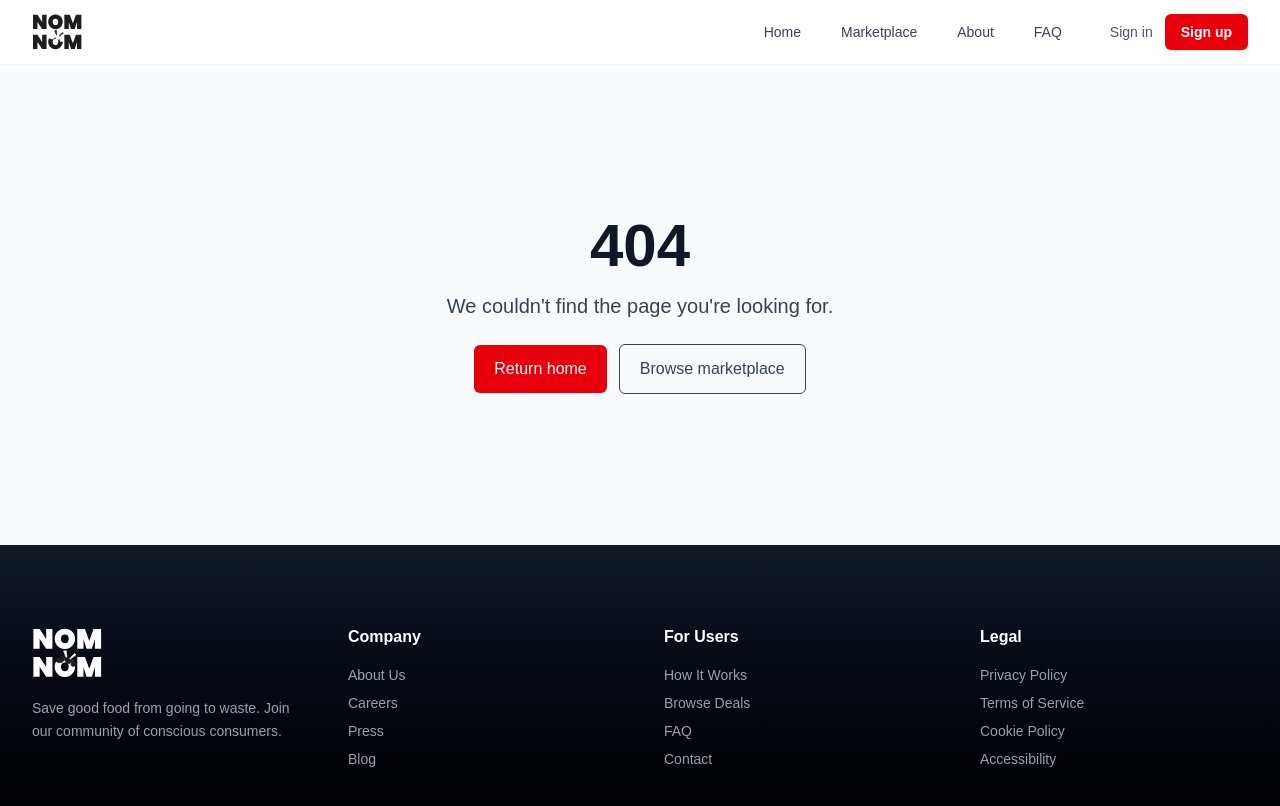
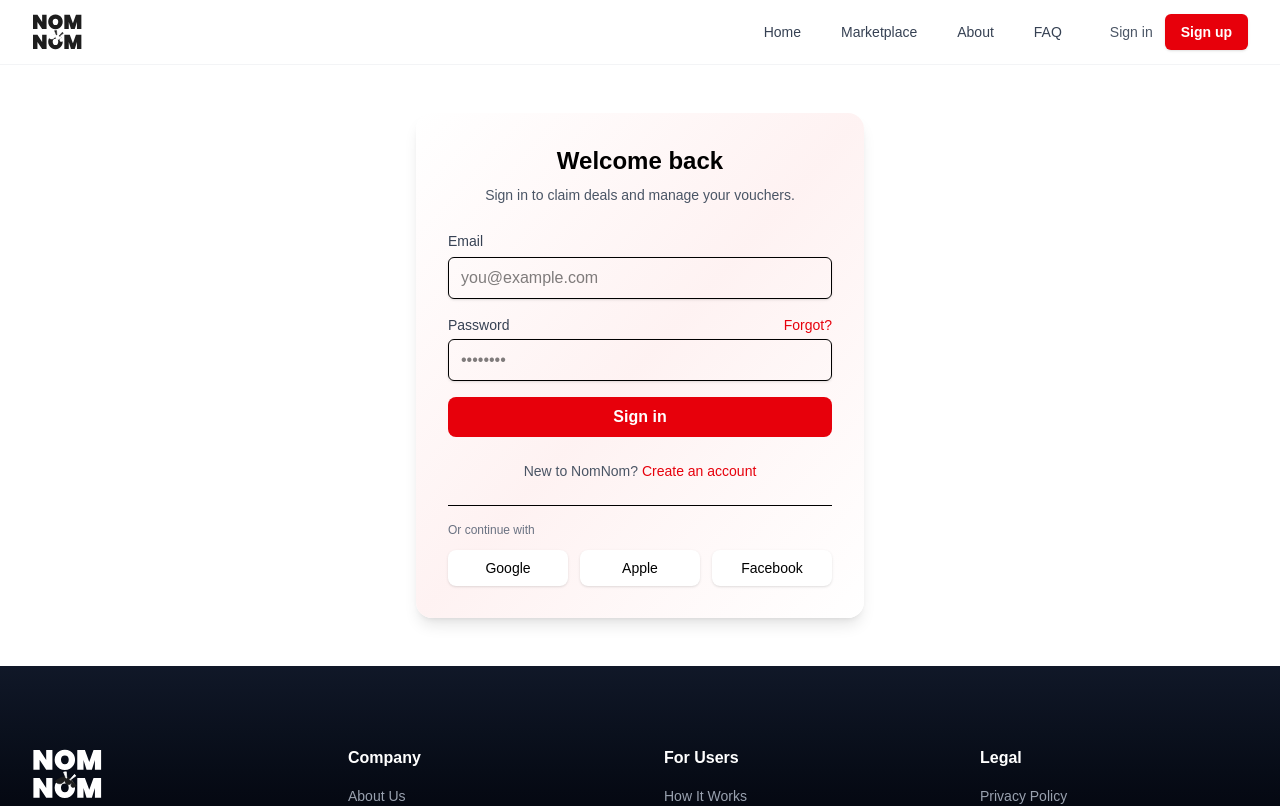
Before and after one commit to TazkieCT/NomNom-Website, a React (Vite) app: page /signin in a window 1280 px wide. Shown: the top 806 px of the page. Built offline with nearby package versions, Linux system fonts and the light colour scheme; a web font is replaced by a local one.

Commit message:
feat: Add SignIn and SignUp routes to App
Introduces routes for /signin and /signup, rendering the SignIn and SignUp components respectively. This enables user authentication pages in the application.

```diff
--- a/src/App.tsx
+++ b/src/App.tsx
@@ -5,6 +5,8 @@ import AboutUs from './pages/AboutUs'
 import FAQ from './pages/FAQ'
 import NotFound from './pages/NotFound'
 import Home from './pages/Home'
+import SignIn from './pages/SignIn'
+import SignUp from './pages/SignUp'
 import Header from './components/header'
 import Footer from './components/footer'
 
@@ -19,6 +21,8 @@ function App() {
           <Route path="/marketplace" element={<Marketplace />} />
           <Route path="/about" element={<AboutUs />} />
           <Route path="/faq" element={<FAQ />} />
+          <Route path="/signin" element={<SignIn />} />
+          <Route path="/signup" element={<SignUp />} />
           <Route path="*" element={<NotFound />} />
         </Routes>
       </main>
```
